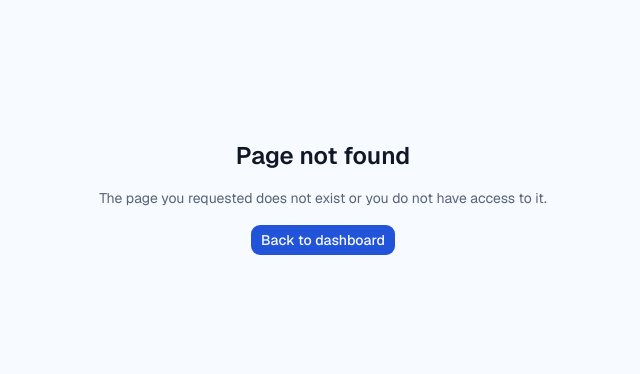
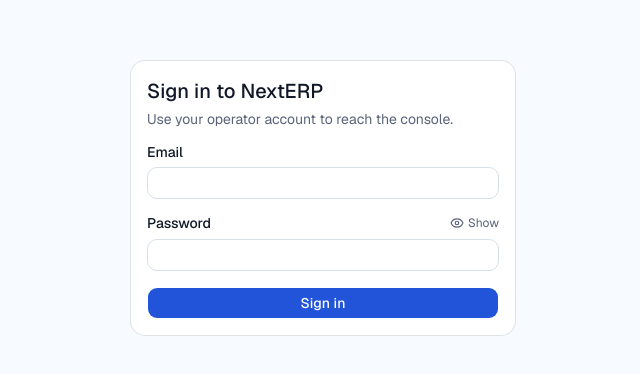
Before and after one commit to nayeem101/next-erp, a Next.js app: page /login in a window 1280 px wide. Before the commit this address had no page. Shown: the part 202-576 px from the top of the page, without its empty margins (317-957 px from the left). Built offline with nearby package versions, Linux system fonts and the light colour scheme; no server answers.

Commit message:
feat(auth): build accessible login page with TanStack form and error states

```diff
--- a/package.json
+++ b/package.json
@@ -36,6 +36,7 @@
     "@supabase/ssr": "0.12.4",
     "@supabase/supabase-js": "2.112.3",
     "@tanstack/react-form": "^1.33.5",
+    "@tanstack/react-store": "^0.11.1",
     "class-variance-authority": "^0.7.1",
     "clsx": "^2.1.1",
     "drizzle-orm": "^0.45.2",
--- /dev/null
+++ b/src/app/(auth)/login/page.tsx
@@ -0,0 +1,75 @@
+import { redirect } from "next/navigation";
+import { Suspense } from "react";
+
+import {
+  Card,
+  CardContent,
+  CardDescription,
+  CardHeader,
+  CardTitle,
+} from "@/components/ui/card";
+import { LoginForm } from "@/features/auth/components/login-form";
+import { getCurrentUser } from "@/lib/auth/current-user";
+import { sanitizeRedirectPath } from "@/lib/auth/safe-redirect";
+
+interface LoginPageProps {
+  searchParams: Promise<Record<string, string | string[] | undefined>>;
+}
+
+function LoginCardFallback() {
+  return (
+    <Card className="w-full max-w-sm" aria-busy="true">
+      <CardHeader>
+        <div className="h-5 w-40 animate-pulse rounded bg-muted" />
+        <div className="h-4 w-56 animate-pulse rounded bg-muted" />
+      </CardHeader>
+      <CardContent className="space-y-4">
+        <div className="h-8 animate-pulse rounded bg-muted" />
+        <div className="h-8 animate-pulse rounded bg-muted" />
+        <div className="h-9 animate-pulse rounded bg-muted" />
+      </CardContent>
+    </Card>
+  );
+}
+
+async function LoginContent({
+  searchParams,
+}: {
+  searchParams: LoginPageProps["searchParams"];
+}) {
+  // Verified users never see the form; everyone else gets the entry point.
+  const auth = await getCurrentUser();
+
+  if (auth.status === "authenticated") {
+    redirect("/dashboard");
+  }
+
+  const params = await searchParams;
+  const rawNext = typeof params.next === "string" ? params.next : undefined;
+  const initialNext = sanitizeRedirectPath(rawNext, "");
+
+  return (
+    <Card className="w-full max-w-sm">
+      <CardHeader>
+        <CardTitle className="text-xl">Sign in to NextERP</CardTitle>
+        <CardDescription>
+          Use your operator account to reach the console.
+        </CardDescription>
+      </CardHeader>
+      <CardContent>
+        <LoginForm initialNext={initialNext} />
+      </CardContent>
+    </Card>
+  );
+}
+
+/** Auth entry point; verified users are bounced to the dashboard. */
+export default function LoginPage({ searchParams }: LoginPageProps) {
+  return (
+    <main className="flex min-h-svh items-center justify-center p-4">
+      <Suspense fallback={<LoginCardFallback />}>
+        <LoginContent searchParams={searchParams} />
+      </Suspense>
+    </main>
+  );
+}
--- /dev/null
+++ b/src/features/auth/components/login-form.tsx
@@ -0,0 +1,215 @@
+"use client";
+
+import { useForm } from "@tanstack/react-form";
+import { useSelector } from "@tanstack/react-store";
+import { Eye, EyeOff } from "lucide-react";
+import { useState } from "react";
+import { z } from "zod";
+
+import { ActionErrorAlert } from "@/components/shared/action-error-alert";
+import { Button } from "@/components/ui/button";
+import { Input } from "@/components/ui/input";
+import { Label } from "@/components/ui/label";
+import { signIn } from "@/features/auth/actions";
+import { signInSchema, type SignInInput } from "@/features/auth/schemas";
+import type { ActionError } from "@/lib/errors/action-result";
+
+interface LoginFormProps {
+  initialNext: string;
+}
+
+/**
+ * The wire contract treats `next` as fully optional; the form always carries
+ * the key and normalizes blank to absent. Extending the canonical schema
+ * keeps every shared rule single-sourced while matching that shape.
+ */
+const loginFormSchema = signInSchema.extend({
+  next: z
+    .string()
+    .max(2048)
+    .transform((value) => {
+      const trimmed = value.trim();
+      return trimmed === "" ? undefined : trimmed;
+    }),
+});
+
+type SignInFormValues = z.input<typeof loginFormSchema>;
+
+function focusFirstInvalidField(
+  meta: Record<string, { isValid: boolean } | undefined>,
+): void {
+  const firstInvalid = Object.entries(meta).find(
+    ([, value]) => value?.isValid === false,
+  )?.[0];
+
+  if (firstInvalid) {
+    document.getElementById(firstInvalid)?.focus();
+  }
+}
+
+export function LoginForm({ initialNext }: LoginFormProps) {
+  const [submissionError, setSubmissionError] = useState<ActionError>();
+  const [showPassword, setShowPassword] = useState(false);
+
+  const form = useForm({
+    defaultValues: {
+      email: "",
+      password: "",
+      next: initialNext,
+    } satisfies SignInFormValues,
+    validators: {
+      onSubmit: loginFormSchema,
+    },
+    onSubmit: async ({ value }) => {
+      setSubmissionError(undefined);
+
+      const payload: SignInInput = {
+        email: value.email,
+        password: value.password,
+        next: value.next,
+      };
+
+      setIsPending(true);
+
+      try {
+        const result = await signIn(payload);
+
+        if (result.ok) {
+          // Full navigation so fresh session cookies apply to every asset.
+          window.location.assign(result.data.redirectTo);
+          return;
+        }
+
+        setSubmissionError(result.error);
+      } finally {
+        setIsPending(false);
+      }
+    },
+  });
+
+  // TanStack treats validation as part of "submitting"; disabling fields
+  // during that window would break focusing the first invalid field.
+  const [isPending, setIsPending] = useState(false);
+  const isSubmitting = useSelector(form.store, (state) => state.isSubmitting);
+
+  return (
+    <form
+      noValidate
+      className="space-y-4"
+      onSubmit={(event) => {
+        event.preventDefault();
+        event.stopPropagation();
+
+        void form
+          .handleSubmit()
+          .catch(() => undefined)
+          .then(() => {
+            // Validation is asynchronous; focus once errors are committed.
+            if (!form.state.isValid) {
+              focusFirstInvalidField(form.state.fieldMeta);
+            }
+          });
+      }}
+    >
+      <form.Field name="email">
+        {(field) => {
+          const fieldErrors = field.state.meta.errors;
+
+          return (
+            <div className="space-y-2">
+              <Label htmlFor="email">Email</Label>
+              <Input
+                id="email"
+                name="email"
+                type="email"
+                autoComplete="email"
+                required
+                disabled={isPending}
+                value={field.state.value}
+                onBlur={field.handleBlur}
+                onChange={(event) => {
+                  field.handleChange(event.target.value);
+                }}
+                aria-invalid={fieldErrors.length > 0}
+                aria-describedby={
+                  fieldErrors.length > 0 ? "email-error" : undefined
+                }
+              />
+              {fieldErrors.length > 0 && (
+                <p id="email-error" className="text-sm text-destructive">
+                  {fieldErrors[0]?.message ?? "Enter a valid email."}
+                </p>
+              )}
+            </div>
+          );
+        }}
+      </form.Field>
+
+      <form.Field name="password">
+        {(field) => {
+          const fieldErrors = field.state.meta.errors;
+
+          return (
+            <div className="space-y-2">
+              <div className="flex items-center justify-between">
+                <Label htmlFor="password">Password</Label>
+                <button
+                  type="button"
+                  onClick={() => {
+                    setShowPassword((visible) => !visible);
+                  }}
+                  aria-pressed={showPassword}
+                  aria-label={showPassword ? "Hide password" : "Show password"}
+                  className="inline-flex items-center gap-1 rounded text-xs text-muted-foreground transition-colors hover:text-foreground focus-visible:outline-2 focus-visible:outline-offset-2 focus-visible:outline-ring"
+                >
+                  {showPassword ? (
+                    <EyeOff aria-hidden="true" className="size-3.5" />
+                  ) : (
+                    <Eye aria-hidden="true" className="size-3.5" />
+                  )}
+                  {showPassword ? "Hide" : "Show"}
+                </button>
+              </div>
+              <Input
+                id="password"
+                name="password"
+                type={showPassword ? "text" : "password"}
+                autoComplete="current-password"
+                required
+                disabled={isPending}
+                value={field.state.value}
+                onBlur={field.handleBlur}
+                onChange={(event) => {
+                  field.handleChange(event.target.value);
+                }}
+                aria-invalid={fieldErrors.length > 0}
+                aria-describedby={
+                  fieldErrors.length > 0 ? "password-error" : undefined
+                }
+              />
+              {fieldErrors.length > 0 && (
+                <p id="password-error" className="text-sm text-destructive">
+                  {fieldErrors[0]?.message ?? "Enter your password."}
+                </p>
+              )}
+            </div>
+          );
+        }}
+      </form.Field>
+
+      {submissionError ? <ActionErrorAlert error={submissionError} /> : null}
+
+      <form.Subscribe selector={(state) => ({ canSubmit: state.canSubmit })}>
+        {({ canSubmit }) => (
+          <Button
+            type="submit"
+            className="w-full"
+            disabled={!canSubmit || isSubmitting || isPending}
+          >
+            {isSubmitting || isPending ? "Signing in…" : "Sign in"}
+          </Button>
+        )}
+      </form.Subscribe>
+    </form>
+  );
+}
```
Also changed, not shown: 4 other files (tests, documents, lock files or other folders).
